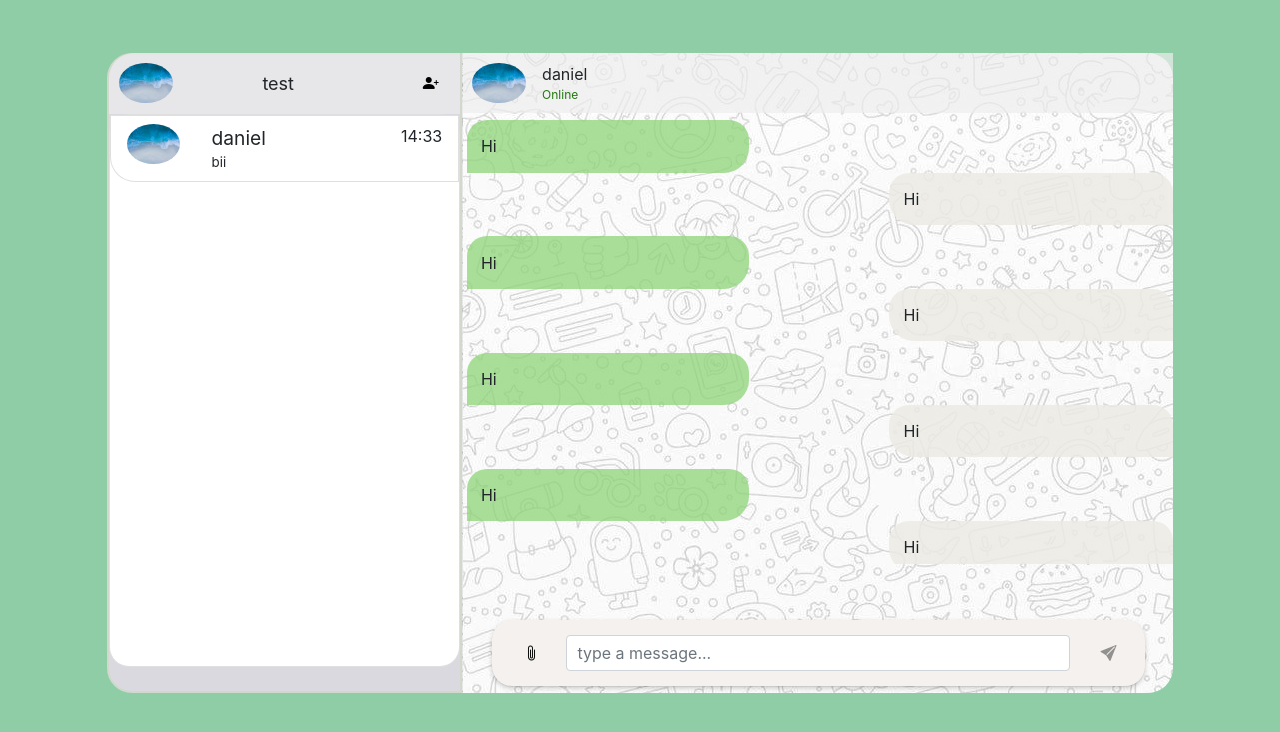
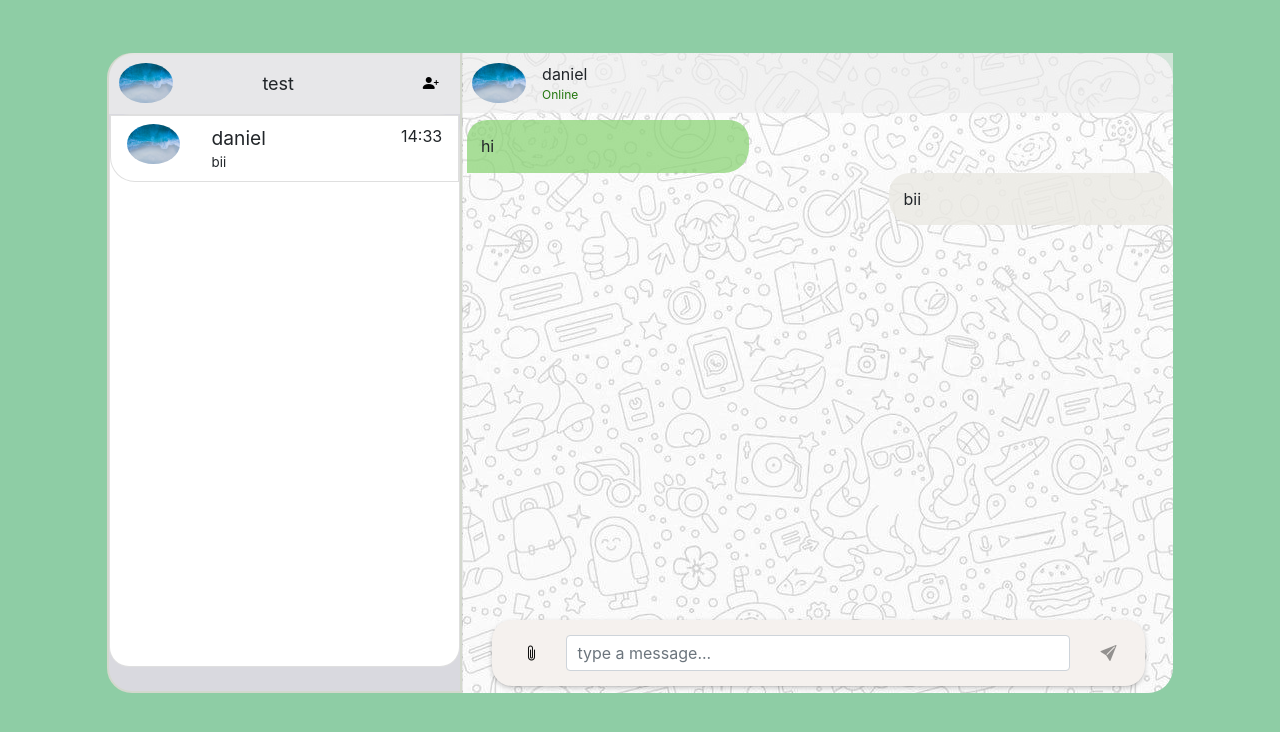
Before and after one commit to danielkarl888/WAppBIU, a React (Create React App) app: page /chat in a window 1280 px wide. Shown: the top 732 px of the page. Built offline with nearby package versions, Linux system fonts and the light colour scheme.

Commit message:
adjust messages bubbles to the  userlist messages

```diff
--- a/src/ChatView/Right/Messages.js
+++ b/src/ChatView/Right/Messages.js
@@ -1,11 +1,11 @@
 
-function Message() {
+function Message({context}) {
 
     return(
         <div class="message">
     <div className="mes-content">
         <div className="mes-text">
-            Hi
+            {context}
         </div>
     </div>
 </div>
--- a/src/ChatView/Right/OutComeMess.js
+++ b/src/ChatView/Right/OutComeMess.js
@@ -1,10 +1,10 @@
-function OutComeMessage() {
+function OutComeMessage({context}) {
 
     return(
         <div class="Outmessage position-relative">
     <div className="Outmes-content position-absolute top-0 end-0">
         <div className="mes-text">
-            Hi
+            {context}
         </div>
     </div>
 </div>
--- a/src/ChatView/Right/RightChat.js
+++ b/src/ChatView/Right/RightChat.js
@@ -6,28 +6,18 @@ import OutComeMessage from './OutComeMess';
 import ReplayRow from './RepleyRow';
 import activeUser from '../../ManagingUsersList/activeUser';
 function RightChat({conversationsActiveUser,contact,conversationNumber,conversationMessages}) {
+    const messagesRender = conversationMessages.map((message,key)=>{
+        if(message.src==="send")
+            return <Message key={key} context={message.context}/>;
+        else
+            return <OutComeMessage key={key} context={message.context}/>;
+    })
     return (
         <span>
             <TopheadingRight contact={contact}/>
             <div className="card mesCon" style={{ height: "70.5%" }}>
                 <div className="contacts">
-                <Message />
-                <OutComeMessage />
-                <Message />
-                <OutComeMessage />
-                <Message />
-                <OutComeMessage />
-                <Message />
-                <OutComeMessage />
-                <Message />
-                <OutComeMessage />
-                <Message />
-                <OutComeMessage />
-                <Message />
-                <OutComeMessage />
-                <Message />
-                <OutComeMessage />
-
+                {messagesRender}
                 </div>
             </div>
 
```
